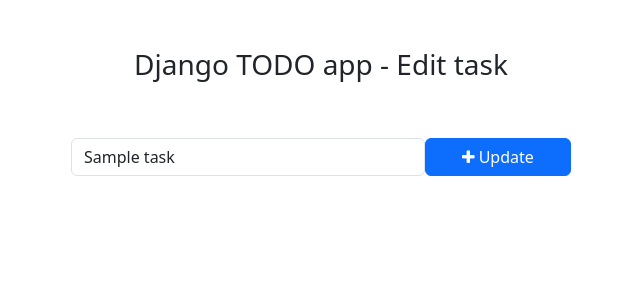
After one commit to mrbahadoor/django-todo-app, a Django app: template templates/edit_task.html in a window 1280 px wide. The commit adds this page. Shown: the top 300 px of the page, without its empty margins (319-959 px from the left). Run offline with Django 4.2, Linux system fonts and the light colour scheme; the template is opened without the code that fills it: most values are stand-ins (such as "Sample title", 1, 10 or a date in 2020).

Commit message:
Handle edit-task route with GET request

```diff
--- /dev/null
+++ b/templates/edit_task.html
@@ -0,0 +1,32 @@
+<!DOCTYPE html>
+<html>
+    <head>
+        <meta charset="utf-8">
+        <meta http-equiv="X-UA-Compatible" content="IE=edge">
+        <title>Django TODO App - Edit Task</title>
+        <meta name="description" content="">
+        <meta name="viewport" content="width=device-width, initial-scale=1">
+
+        <!-- Bootstrap -->
+        <link href="https://cdn.jsdelivr.net/npm/bootstrap@5.3.0-alpha1/dist/css/bootstrap.min.css" rel="stylesheet" integrity="sha384-GLhlTQ8iRABdZLl6O3oVMWSktQOp6b7In1Zl3/Jr59b6EGGoI1aFkw7cmDA6j6gD" crossorigin="anonymous">
+        <script src="https://cdn.jsdelivr.net/npm/bootstrap@5.3.0-alpha1/dist/js/bootstrap.bundle.min.js" integrity="sha384-w76AqPfDkMBDXo30jS1Sgez6pr3x5MlQ1ZAGC+nuZB+EYdgRZgiwxhTBTkF7CXvN" crossorigin="anonymous"></script>
+        <!-- Font Awesome Icons -->
+        <link rel="stylesheet" href="https://cdnjs.cloudflare.com/ajax/libs/font-awesome/4.7.0/css/font-awesome.min.css">
+    </head>
+    <body>
+        <div class="container">
+            <h3 class="py-5 text-center">Django TODO app - Edit task</h3>
+
+            <form action="" method="POST" style="width:500px; margin:auto;">
+                {% csrf_token %}
+                <div class="form-group">
+                    <span style="display: flex;">
+                        <input name="task" type="text" class="form-control" placeholder="Edit task" value="{{ get_task.task }}">
+                        <button type="submit" class="btn btn-primary" style="width: 200px;"><i class="fa fa-plus"></i> Update</button>
+                    </span>
+                </div>
+            </form>
+        </div>
+
+    </body>
+</html>
--- a/todo/urls.py
+++ b/todo/urls.py
@@ -3,4 +3,13 @@
 
 urlpatterns = [
     path('addTask/', views.addTask, name='addTask'),
+
+    # Mark as done
+    path('mark-as-done/<int:pk>/', views.markAsDone, name='markAsDone'),
+
+    # Mark as undone
+    path('mark-as-undone/<int:pk>/', views.markAsDone, name='markAsUndone'),
+
+    # EDIT feature
+    path('edit-task/<int:pk>/', views.editTask, name='editTask'),
 ]
--- a/todo_main/views.py
+++ b/todo_main/views.py
@@ -3,7 +3,11 @@
 
 def home(request):
     tasks = Task.objects.filter(is_completed=False).order_by('-updated_at')
+
+    completed_tasks = Task.objects.filter(is_completed=True).order_by('-updated_at')
+
     context = {
         'tasks' : tasks,
+        'completed_tasks' : completed_tasks,
     }
     return render(request, 'home.html', context)
```
Also changed, not shown: templates/home.html (+11 -6 lines), todo/views.py (+30 -1 lines), db.sqlite3.
